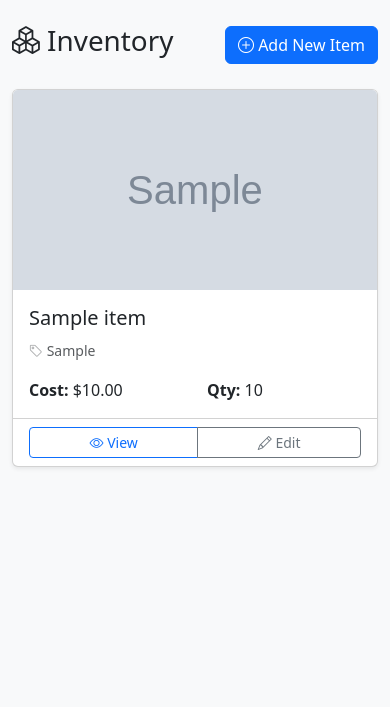
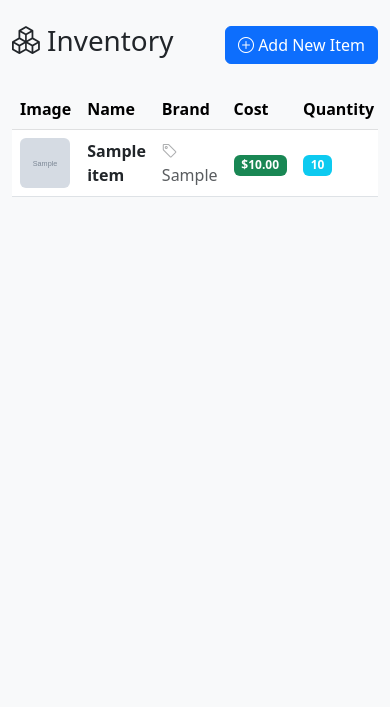
Before and after one commit to alreadyded1/InventoryCT, a Flask app: page / in a window 390 px wide. Shown: the part 56-763 px from the top of the page. Run offline with Flask 3, Linux system fonts and the light colour scheme; tables that the repository leaves empty hold one stand-in row (values such as "Sample post"); grey boxes marked "Sample" are stand-in pictures.

Commit message:
Convert inventory home page to table view with image icons
- Replace card grid layout with responsive table format
- Add small image thumbnails (50x50px) in first column
- Display Name, Brand, Cost, and Quantity in separate columns
- Use color-coded badges for cost (green) and quantity (blue)
- Maintain View and Edit action buttons for each item
- Improve data visibility and scanning

🤖 Generated with [Claude Code](https://claude.com/claude-code)

Co-Authored-By: Claude <noreply@anthropic.com>

```diff
--- a/templates/index.html
+++ b/templates/index.html
@@ -11,59 +11,74 @@
 </div>
 
 {% if items %}
-    <div class="row row-cols-1 row-cols-md-2 row-cols-lg-3 g-4">
+    <div class="table-responsive">
+        <table class="table table-hover align-middle">
+            <thead class="table-light">
+                <tr>
+                    <th style="width: 80px;">Image</th>
+                    <th>Name</th>
+                    <th>Brand</th>
+                    <th style="width: 120px;">Cost</th>
+                    <th style="width: 100px;">Quantity</th>
+                    <th style="width: 150px;">Actions</th>
+                </tr>
+            </thead>
+            <tbody>
                 {% for item in items %}
-        <div class="col">
-            <div class="card h-100 shadow-sm">
+                <tr>
+                    <td>
                         {% if item.primary_image %}
                         <img src="{{ url_for('uploaded_file', filename=item.primary_image) }}"
-                     class="card-img-top"
                              alt="{{ item.name }}"
-                     style="height: 200px; object-fit: cover;">
+                             class="rounded"
+                             style="width: 50px; height: 50px; object-fit: cover;">
                         {% else %}
-                <div class="card-img-top bg-secondary d-flex align-items-center justify-content-center"
-                     style="height: 200px;">
-                    <i class="bi bi-image text-white" style="font-size: 4rem;"></i>
+                        <div class="bg-secondary rounded d-flex align-items-center justify-content-center"
+                             style="width: 50px; height: 50px;">
+                            <i class="bi bi-image text-white"></i>
                         </div>
                         {% endif %}
-                <div class="card-body">
-                    <h5 class="card-title">{{ item.name }}</h5>
+                    </td>
+                    <td>
+                        <strong>{{ item.name }}</strong>
+                    </td>
+                    <td>
                         {% if item.brand %}
-                    <p class="card-text">
-                        <small class="text-muted">
+                            <span class="text-muted">
                                 <i class="bi bi-tag"></i> {{ item.brand }}
-                        </small>
-                    </p>
+                            </span>
+                        {% else %}
+                            <span class="text-muted">-</span>
                         {% endif %}
-                    <div class="row">
-                        <div class="col-6">
-                            <strong>Cost:</strong>
+                    </td>
+                    <td>
                         {% if item.cost %}
-                                ${{ "%.2f"|format(item.cost) }}
+                            <span class="badge bg-success">${{ "%.2f"|format(item.cost) }}</span>
                         {% else %}
-                                N/A
+                            <span class="text-muted">N/A</span>
                         {% endif %}
-                        </div>
-                        <div class="col-6">
-                            <strong>Qty:</strong> {{ item.quantity or 0 }}
-                        </div>
-                    </div>
-                </div>
-                <div class="card-footer bg-transparent">
-                    <div class="btn-group w-100" role="group">
+                    </td>
+                    <td>
+                        <span class="badge bg-info">{{ item.quantity or 0 }}</span>
+                    </td>
+                    <td>
+                        <div class="btn-group" role="group">
                             <a href="{{ url_for('view_item', item_id=item.id) }}"
-                           class="btn btn-sm btn-outline-primary">
-                            <i class="bi bi-eye"></i> View
+                               class="btn btn-sm btn-outline-primary"
+                               title="View">
+                                <i class="bi bi-eye"></i>
                             </a>
                             <a href="{{ url_for('edit_item', item_id=item.id) }}"
-                           class="btn btn-sm btn-outline-secondary">
-                            <i class="bi bi-pencil"></i> Edit
+                               class="btn btn-sm btn-outline-secondary"
+                               title="Edit">
+                                <i class="bi bi-pencil"></i>
                             </a>
                         </div>
-                </div>
-            </div>
-        </div>
+                    </td>
+                </tr>
                 {% endfor %}
+            </tbody>
+        </table>
     </div>
 {% else %}
     <div class="text-center py-5">
```
Lines whose indentation alone changed are shown as unchanged.
